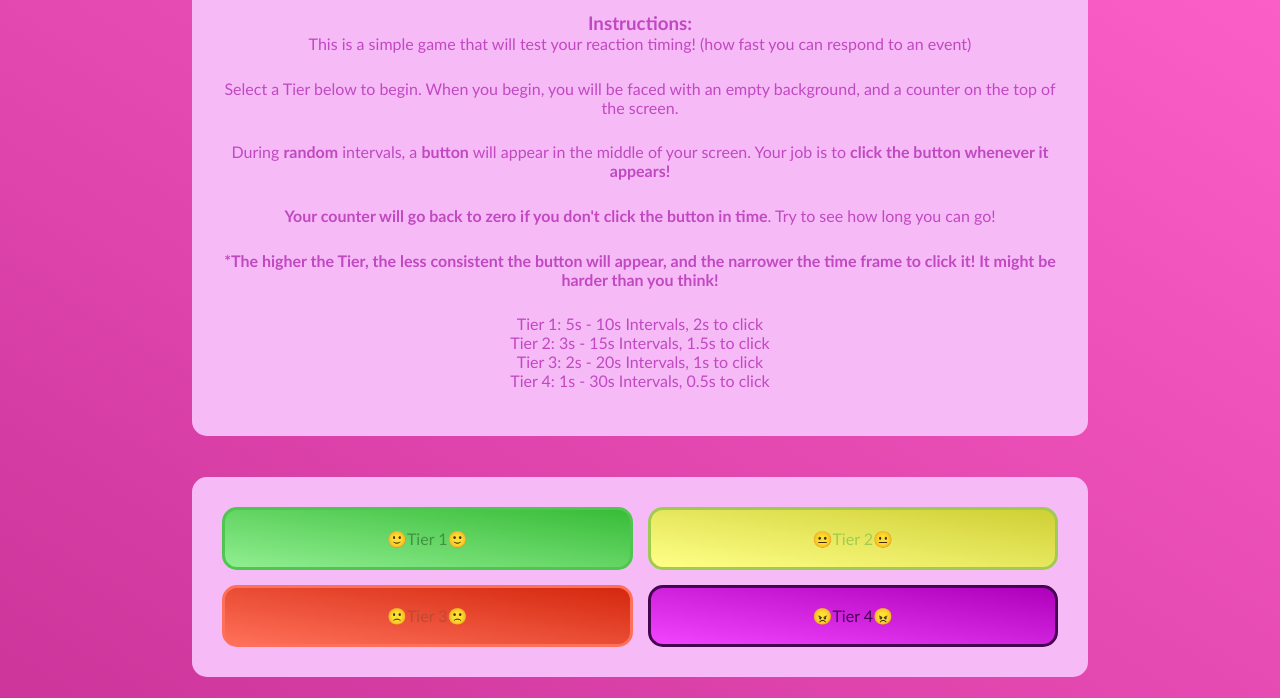
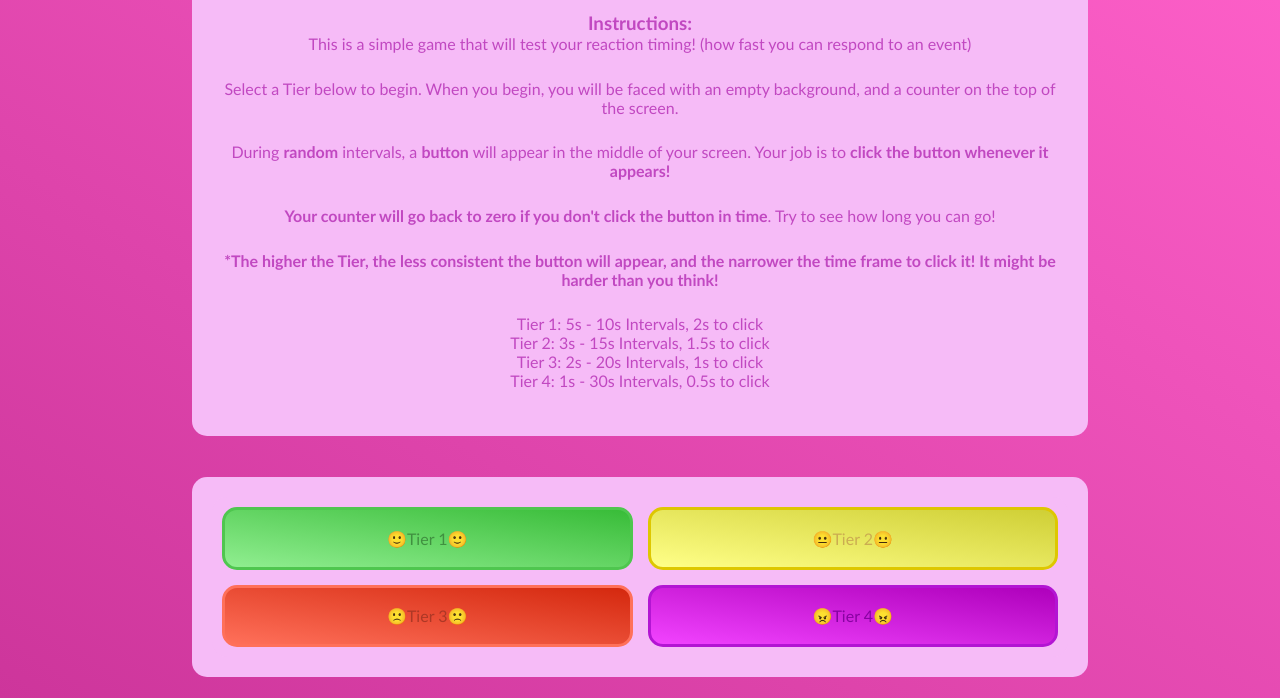
Before and after one commit to GambleLM9/ReactionGame, a plain HTML site: page index.html in a window 1280 px wide. Shown: the part 102-800 px from the top of the page. Drawn offline with Linux system fonts and the light colour scheme.

Commit message:
More minor visua changes

```diff
--- a/index.html
+++ b/index.html
@@ -74,12 +74,12 @@
         }
         /* The Tier 2 difficulty button */
         .tier2{
-            color: rgb(160, 203, 81);
+            color: rgb(203, 172, 81);
             background: linear-gradient(to left bottom, rgb(207, 207, 53), rgb(255, 255, 136));
             align-content: center;
             text-decoration: none;
             border-radius: 15px;
-            border: 3px solid rgb(160, 203, 81);
+            border: 3px solid rgb(222, 199, 0);
             transform: scale(1);
         }
         /* Makes said button larger when hovered over */
@@ -88,7 +88,7 @@
         }
         /* The Tier 3 difficulty button */
         .tier3{
-            color: rgb(188, 74, 57);
+            color: rgb(173, 56, 38);
             background: linear-gradient(to left bottom, rgb(212, 40, 14), rgb(255, 112, 90));
             align-content: center;
             text-decoration: none;
@@ -102,12 +102,12 @@
         }
         /* The Tier 4 difficulty button */
         .tier4{
-            color: rgb(68, 5, 81);
+            color: rgb(136, 3, 162);
             background: linear-gradient(to left bottom, rgb(174, 0, 187), rgb(242, 67, 255));
             align-content: center;
             text-decoration: none;
             border-radius: 15px;
-            border: 3px solid rgb(68, 5, 81);
+            border: 3px solid rgb(179, 21, 211);
             transform: scale(1);
         }
         /* Makes said button larger when hovered over */
```
